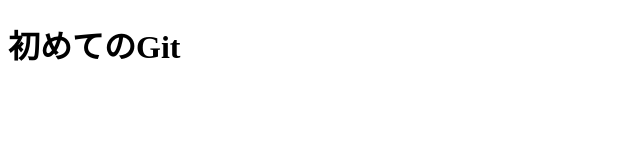
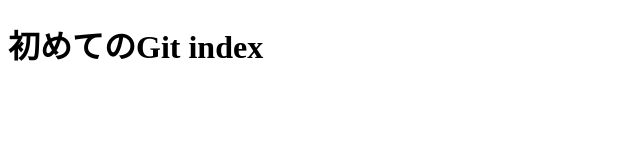
Before and after one commit to kayoajiki/github-handson, a plain HTML site: page index.html in a window 1280 px wide. Shown: the whole page, without its empty margins (0-640 px from the left). Drawn offline with Linux system fonts and the light colour scheme.

Commit message:
test作成

```diff
--- a/index.html
+++ b/index.html
@@ -6,6 +6,6 @@
     <title>Document</title>
 </head>
 <body>
-    <h1>初めてのGit</h1>
+    <h1>初めてのGit index</h1>
 </body>
 </html>
```
Also changed, not shown: test.html (added).
